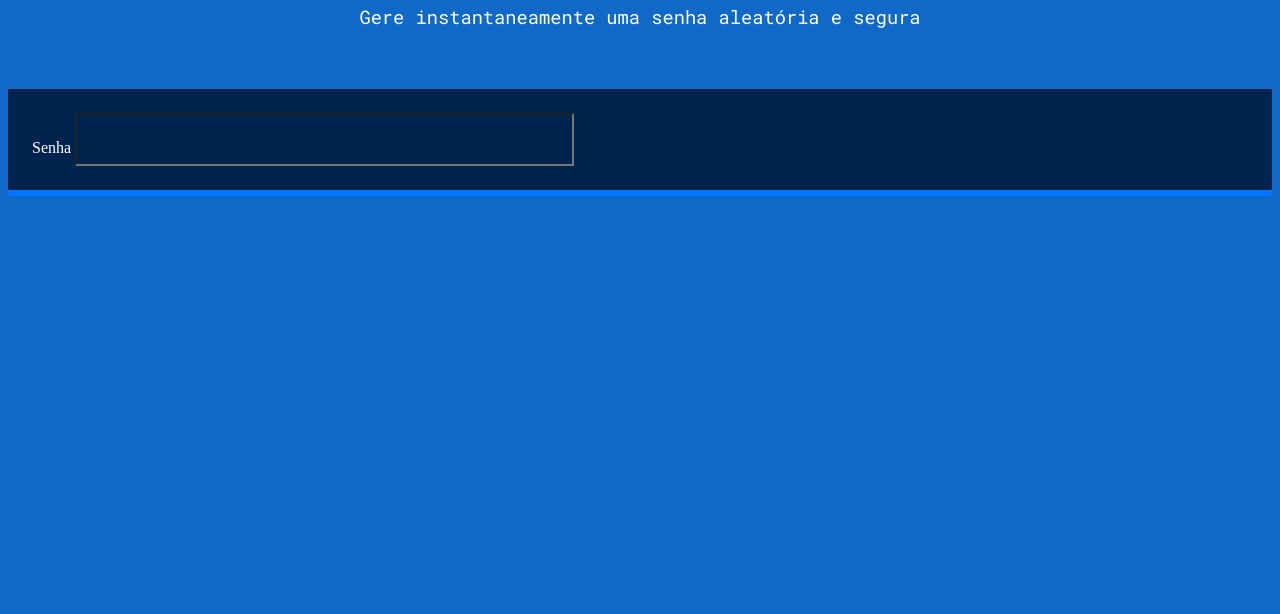
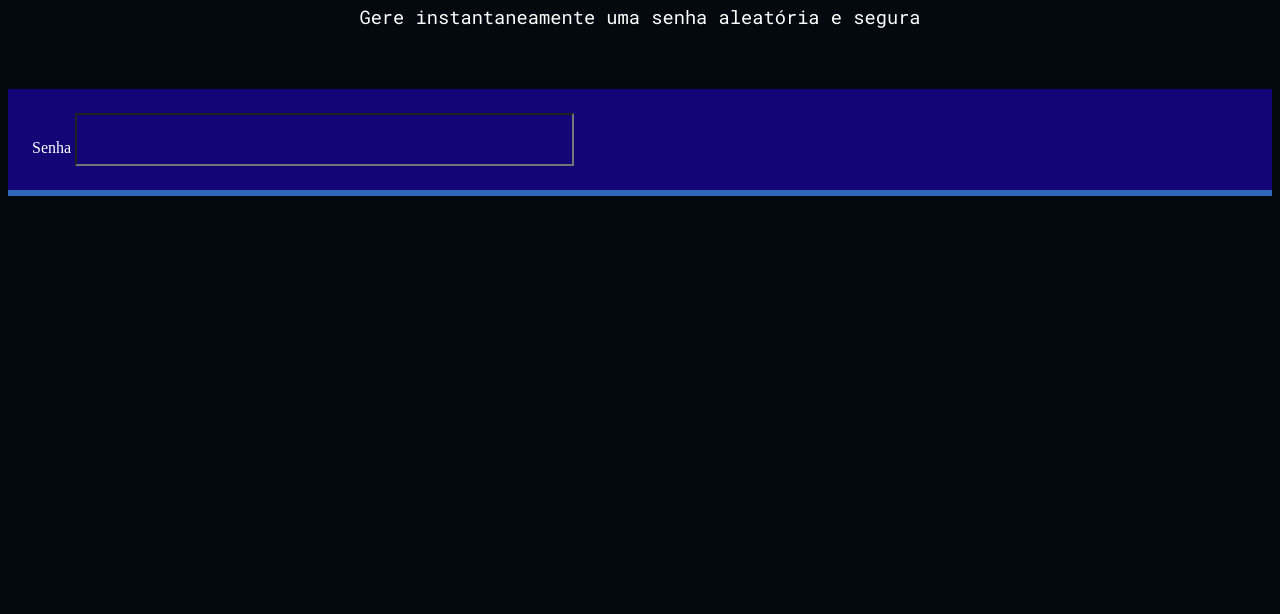
Before and after one commit to mariadu123/GeradordesenhaMariana, a plain HTML site: page index.html in a window 1280 px wide. Shown: the part 186-800 px from the top of the page. Drawn offline with Linux system fonts and the light colour scheme.

Commit message:
Add files via upload

```diff
--- a/style.css
+++ b/style.css
@@ -1,9 +1,9 @@
 :root{
     --branco: white;
-    --corDeFundo:#1169c7;
-    --fundoSenha: #00244D;
-    --fundoDeTexto: #093b74;
-    --borda: #0075ff;
+    --corDeFundo:#03090e;
+    --fundoSenha: #150475;
+    --fundoDeTexto: #000000;
+    --borda: #3167b8;
     --roboto: "Roboto", sans-serif;
     --robotoMono: "Roboto Mono", monospace;
 }
```
